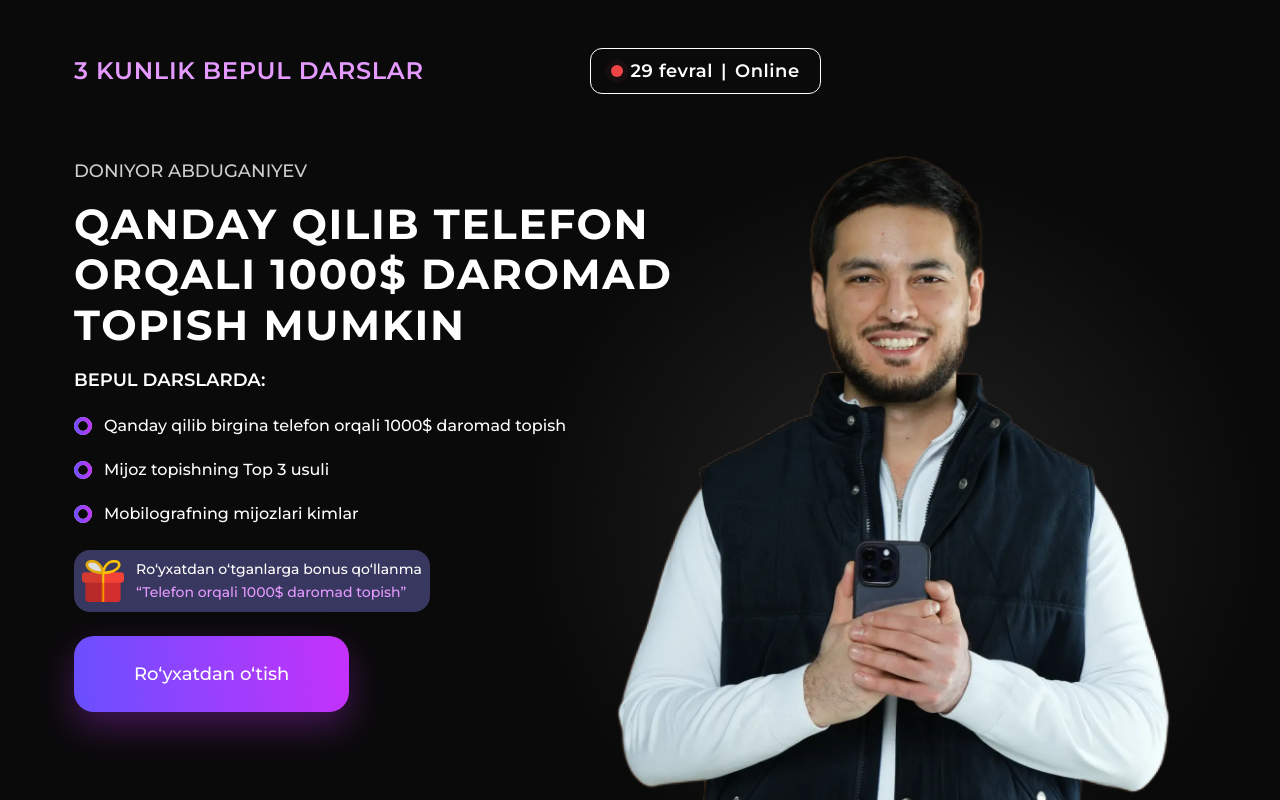
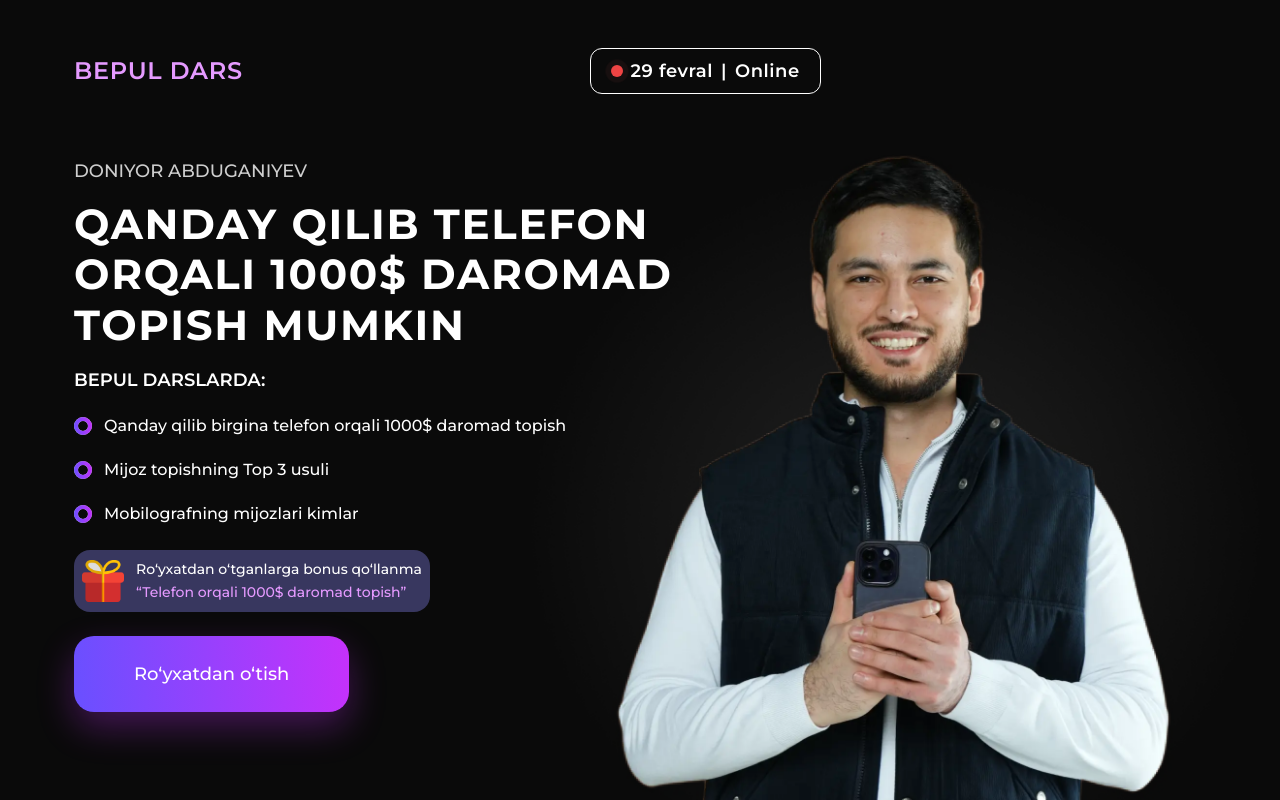
Before and after one commit to Abuzbek/doniyor-mantaj-1, a Next.js app: page / in a window 1280 px wide. Built offline with nearby package versions, Linux system fonts and the light colour scheme.

Commit message:
change smth

```diff
--- a/src/app/page.tsx
+++ b/src/app/page.tsx
@@ -76,7 +76,7 @@ export default function Home() {
       </div>
       <div className="max-w-[1132px] mx-auto grid lg:grid-cols-12 lg:gap-x-6 sm:gap-y-[54px] xs:gap-y-5 gap-y-4 relative z-10 2xl:content-between h-full lg:px-0 px-4">
         <div className="flex items-center sm:justify-between justify-center md:flex-nowrap flex-wrap xs:text-start text-center gap-4 lg:col-span-8">
-          <h3>3 kunlik bepul darslar</h3>
+          <h3>bepul dars</h3>
           <div className={style.starting_date}>
             <span className="relative flex h-3 w-3">
               <span className="animate-ping absolute inline-flex h-full w-full rounded-full bg-red-400 opacity-75"></span>
```
